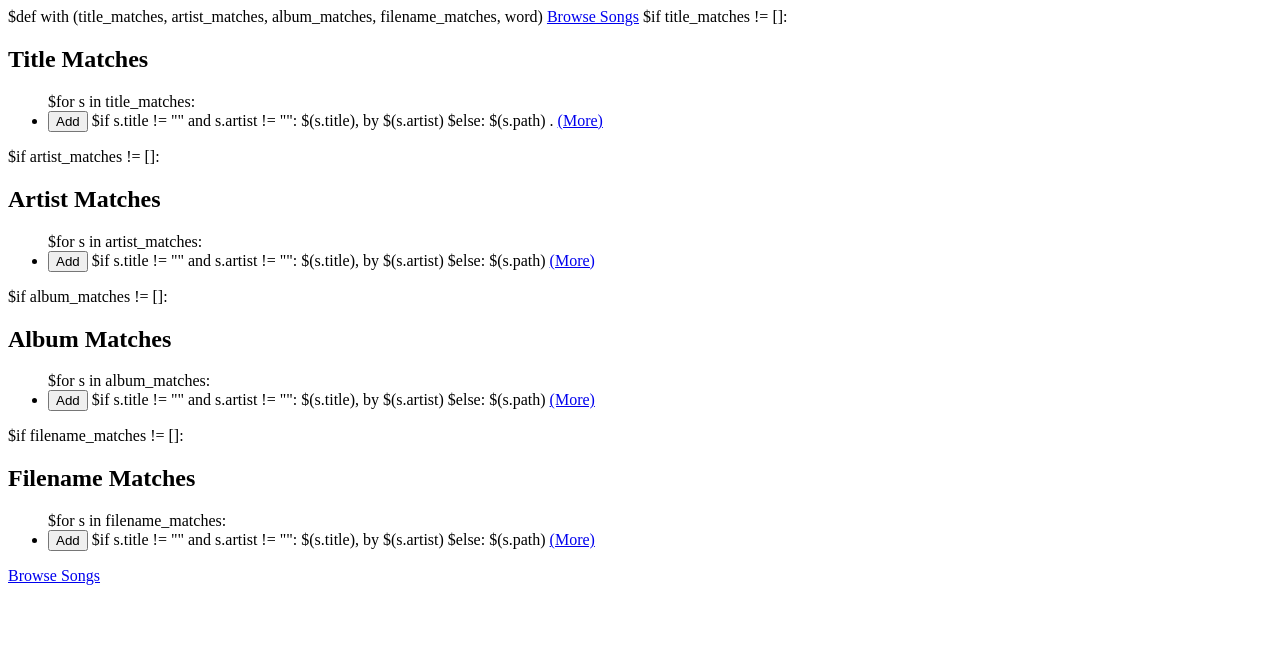
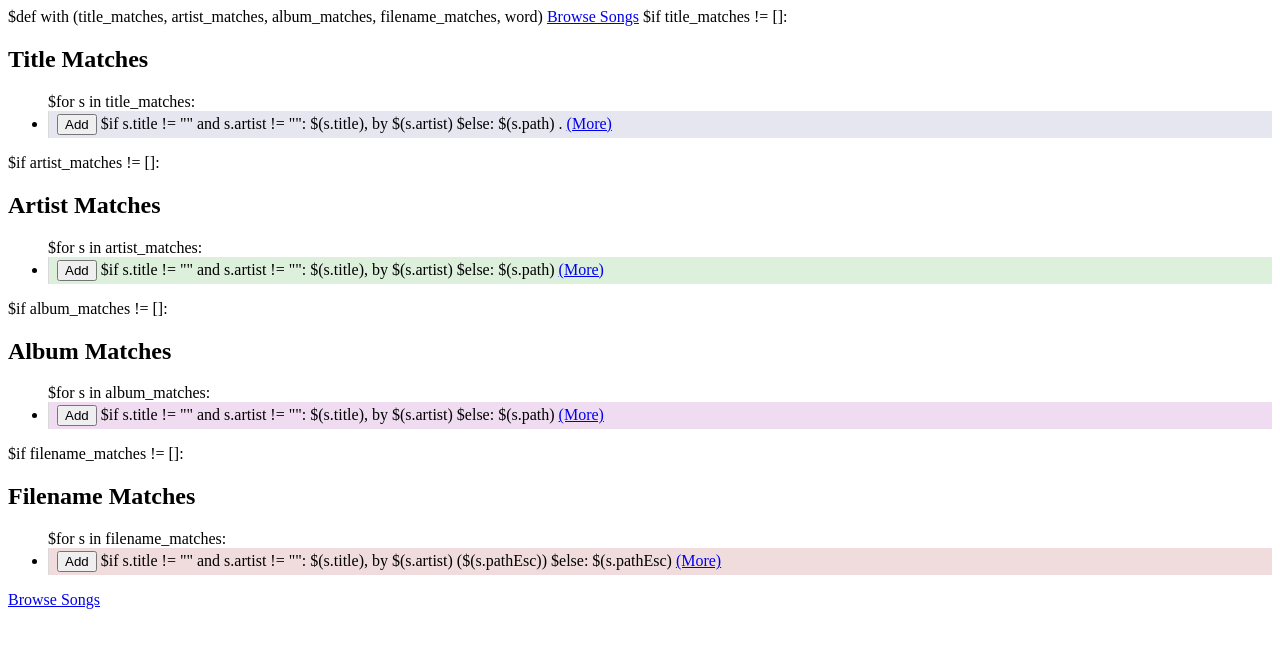
Before and after one commit to stucchio/DJ-Pirate, a Python web app: template templates/searchresults.html in a window 1280 px wide. Shown: the top 648 px of the page. Run offline with Jinja, Linux system fonts and the light colour scheme; the template is opened without the code that fills it, so the values that code supplies are empty.

Commit message:
Made search results zebralisted.
darcs-hash:20080223015855-be1bf-26feac87e09a42dda73857a2a27b58fcd136a8e4.gz

```diff
--- a/static/main.js
+++ b/static/main.js
@@ -190,3 +190,19 @@ function stylePlaylist(songnum, selectedsong, doc) {
 
     }
 }
+
+function zebralist(id,doc) {
+    var even = false;
+
+    // obtain a reference to the desired list
+    var lst = doc.getElementById(id);
+    if (! lst) { return; }
+
+    // by definition, lists can have multiple elements, so we'll have to get all my children (i.e. <li>'s)
+    var lbodies = lst.getElementsByTagName("li");
+
+    for (var h=0; h < lbodies.length; h++) { //Now loop over list elements, set class appropriately
+        lbodies[h].className = even ? "even" : "odd";
+        even =  ! even;
+    }
+}
--- a/static/style.css
+++ b/static/style.css
@@ -26,3 +26,55 @@ playingsong { font-weight: bold;
 }
 
 .floatright { float: right; margin: 0px 0px 5px 5px; }
+
+#artistlist li {
+    padding: 3px 8px;
+    border-left: 1px solid #D9D9D9;
+}
+
+#artistlist li.even {
+    background-color: rgb(240,255,240);
+	}
+
+#artistlist li.odd {
+    background-color: rgb(220,240,220);
+	}
+
+#titlelist li {
+    padding: 3px 8px;
+    border-left: 1px solid #D9D9D9;
+}
+
+#titlelist li.even {
+    background-color: rgb(255,255,255);
+	}
+
+#titlelist li.odd {
+    background-color: rgb(230,230,240);
+	}
+
+#albumlist li {
+    padding: 3px 8px;
+    border-left: 1px solid #D9D9D9;
+}
+
+#albumlist li.even {
+    background-color: rgb(255,255,255);
+	}
+
+#albumlist li.odd {
+    background-color: rgb(240,220,240);
+	}
+
+#filenamelist li {
+    padding: 3px 8px;
+    border-left: 1px solid #D9D9D9;
+}
+
+#filenamelist li.even {
+    background-color: rgb(255,240,240);
+	}
+
+#filenamelist li.odd {
+    background-color: rgb(240,220,220);
+	}
--- a/templates/searchresults.html
+++ b/templates/searchresults.html
@@ -8,12 +8,12 @@ $def with (title_matches, artist_matches, album_matches, filename_matches, word)
     <script src="/static/main.js" type="text/javascript">
     </script>
   </head>
-  <body onLoad="updatePlaylist(parent.nowplaying.document, document, true);">
+  <body onload="zebralist('artistlist', document); zebralist('titlelist', document); zebralist('albumlist', document); zebralist('filenamelist', document);">
 
     <a href="/viewdir/" target="search">Browse Songs</a>
     $if title_matches != []:
         <h2> Title Matches </h2>
-        <ul id="songlist">
+        <ul id="titlelist">
           $for s in title_matches:
               <li>
     	      <input type="button" value="Add" onClick="addToPlaylist('$:(s.pathEsc)');"> </input>
@@ -28,7 +28,7 @@ $def with (title_matches, artist_matches, album_matches, filename_matches, word)
 
     $if artist_matches != []:
         <h2> Artist Matches </h2>
-        <ul id="songlist">
+        <ul id="artistlist">
           $for s in artist_matches:
               <li>
               <input type="button" value="Add" onClick="addToPlaylist('$:(s.pathEsc)');"> </input>
@@ -42,7 +42,7 @@ $def with (title_matches, artist_matches, album_matches, filename_matches, word)
 
     $if album_matches != []:
         <h2> Album Matches </h2>
-        <ul id="songlist">
+        <ul id="albumlist">
           $for s in album_matches:
               <li>
               <input type="button" value="Add" onClick="addToPlaylist('$:(s.pathEsc)');"> </input>
@@ -56,14 +56,14 @@ $def with (title_matches, artist_matches, album_matches, filename_matches, word)
 
     $if filename_matches != []:
         <h2> Filename Matches </h2>
-        <ul id="songlist">
+        <ul id="filenamelist">
           $for s in filename_matches:
               <li>
               <input type="button" value="Add" onClick="addToPlaylist('$:(s.pathEsc)');"> </input>
               $if s.title != "" and s.artist != "":
-                  $(s.title), by $(s.artist)
+                  $(s.title), by $(s.artist) ($(s.pathEsc))
               $else:
-                  $(s.path)
+                  $(s.pathEsc)
               <a href="/viewdir/$(s.basepath)">(More)</a>
     	  </li>
         </ul>
```
